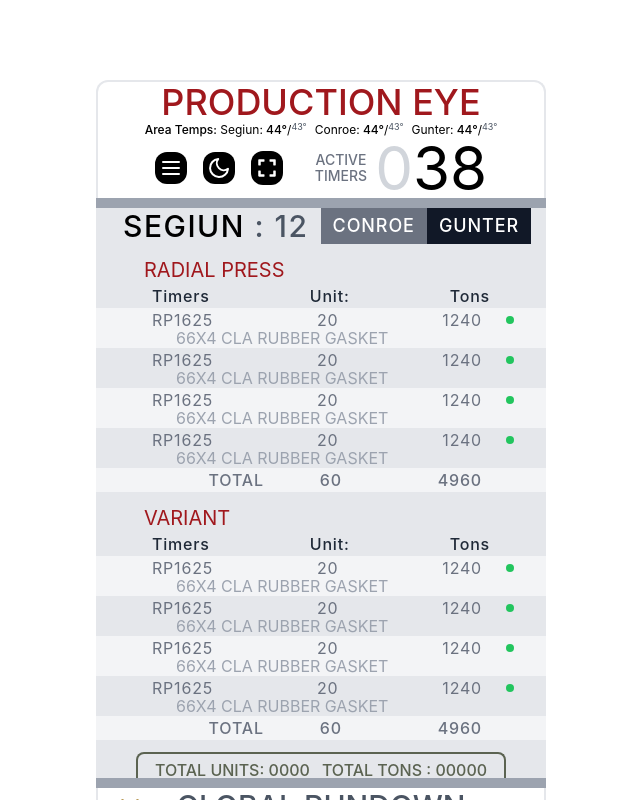
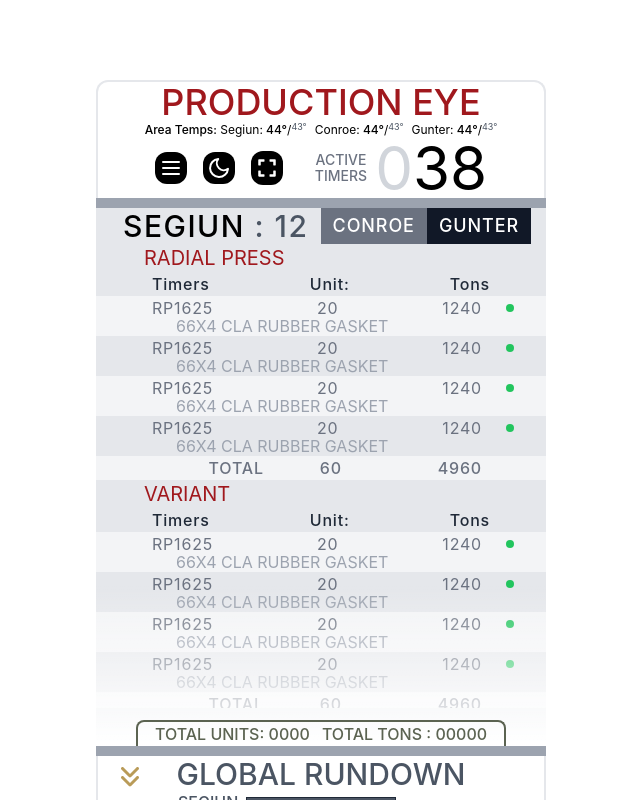
Before and after one commit to Neamul01/production-eye, a React (Create React App) app: page / in a window 1280 px wide. Shown: the top 800 px of the page, without its empty margins (319-959 px from the left). Built offline with nearby package versions, Linux system fonts and the light colour scheme.

Commit message:
overflow added

```diff
--- a/src/components/Middle.tsx
+++ b/src/components/Middle.tsx
@@ -2,7 +2,8 @@ import React from "react";
 
 function Middle() {
   return (
-    <div className="border-t-[10px] border-b-[10px] border-gray-400 flex flex-col gap-3 bg-gray-200 max-h-[590px] overflow-y-scroll overflow-x-hidden">
+    <div className="border-t-[10px] border-b-[10px] border-gray-400 flex flex-col gap-3 bg-gray-200 relative">
+      <div className="max-h-[500px] overflow-y-scroll overflow-x-hidden">
         <div className="flex justify-center items-center mt-0">
           <p className="text-3xl font-medium uppercase tracking-wider px-3">
             segiun <span className="text-gray-600">: 12</span>
@@ -130,9 +131,11 @@ function Middle() {
             </div>
           </div>
         </div>
+      </div>
 
-      <div className="px-10 bg-transparent">
-        <div className="border-2 border-b-0 rounded-tl-lg rounded-tr-lg border-[#5b6351] p-1 flex justify-center gap-3">
+      <div className="absolute bottom-0 left-0 w-full h-40 bg-gradient-to-b from-transparent to-white pointer-events-none z-10"></div>
+      <div className="px-10 z-20">
+        <div className="border-2 border-b-0 rounded-tl-lg rounded-tr-lg border-[#5b6351] flex justify-center gap-3 mt-auto">
           <p className="text-[#5b6351] font-medium uppercase">
             total units: 0000
           </p>
```
Lines whose indentation alone changed are shown as unchanged.
